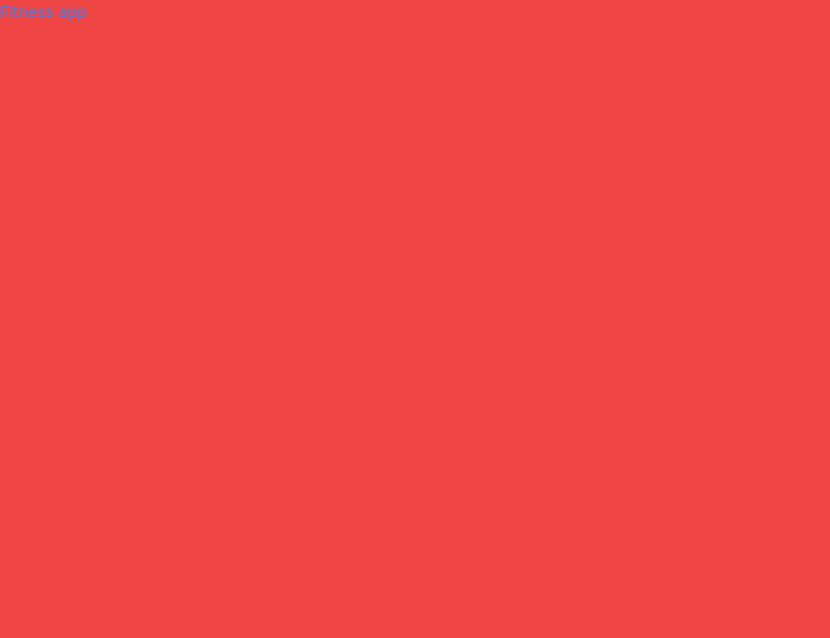
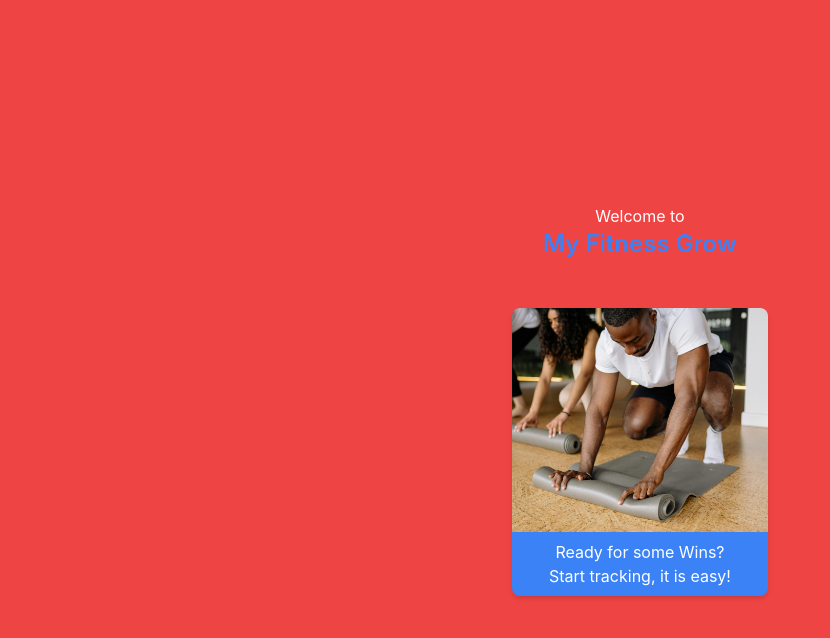
Before and after one commit to Braulin96/ProductFinder, a React (Create React App) app: page / in a window 1280 px wide. Shown: the top 638 px of the page, without its empty margins (0-830 px from the left). Built offline with nearby package versions, Linux system fonts and the light colour scheme.

Commit message:
added a background image in container in Welcome component

```diff
--- a/src/components/Welcome.js
+++ b/src/components/Welcome.js
@@ -1,11 +1,37 @@
+import FitPeople from "../assets/images/fitPeople.jpeg";
+
 const Welcome = () => {
   return (
     <div
       className="my-auto h-full bg-blue-500 "
       style={{ height: "100vh", maxHeight: "800px" }}
     >
-      <div className="max-w-7xl bg-red-500 w-full text-primary-blue h-full mx-auto" >
-        Fitness app
+      <div className="max-w-7xl bg-red-500 w-full text-white h-full mx-auto flex">
+        <div className="m-auto text-center">
+          <p>
+            Welcome to <br />
+            <span className="text-primary-blue text-2xl font-semibold">
+              My Fitness Grow
+            </span>
+          </p>
+          <div className="mt-12 flex justify-between gap-x-4">
+            <div className="w-64 h-72 rounded-lg flex flex-col relative overflow-hidden border-gray-100 shadow-md ">
+              <div
+                className="my-auto h-full flex"
+                style={{
+                  backgroundImage: `url(${FitPeople})`,
+                  backgroundSize: "cover",
+                }}
+              ></div>
+
+              <div className="bg-blue-500 w-full py-2 px-8">
+                <p >
+                  Ready for some Wins?  Start tracking, it is easy!
+                </p>
+              </div>
+            </div>
+          </div>
+        </div>
       </div>
     </div>
   );
```
Also changed, not shown: src/assets/images/fitPeople.jpeg (added), src/assets/images/fitWoman.webp (added).
